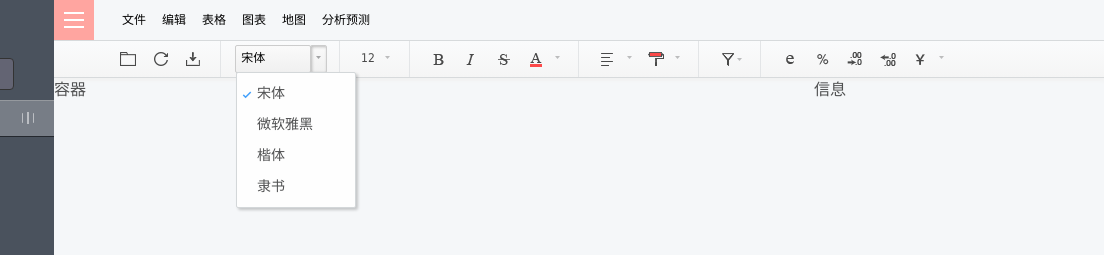
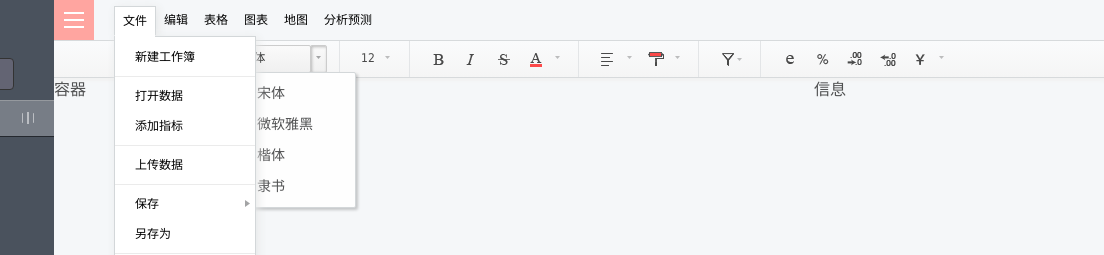
Before and after one commit to JackOVO/dfinder, a website: page app/platform.html in a window 1280 px wide. Shown: the top 255 px of the page, 176-1280 px from the left. Drawn offline with nearby package versions, Linux system fonts and the light colour scheme; files that its build step writes are made by us from their sources.

Commit message:
菜单激活状态

```diff
--- a/app/platform.html
+++ b/app/platform.html
@@ -31,7 +31,7 @@
         <div id="plat-sidehook" class="hamburger">&nbsp;</div>
         <div id="plat-menu">
           <ul class="menu">
-            <li><a href="#">文件</a>
+            <li class="hover"><a href="#">文件</a>
               <ul>
                 <li><a href="#">新建工作簿</a></li>
                 <li class="group-line"></li>
--- a/app/styles/components/_dialog.scss
+++ b/app/styles/components/_dialog.scss
@@ -13,7 +13,6 @@ $dialog-bg-color: #FEFEFE !default;
   border: 1px solid $dialog-border-color;
   border-radius: 2px;
   background-color: $dialog-bg-color;
-  z-index: 999;
   box-shadow: 2px 2px 3px rgba(0, 0, 0, .2);
 }
 
```
